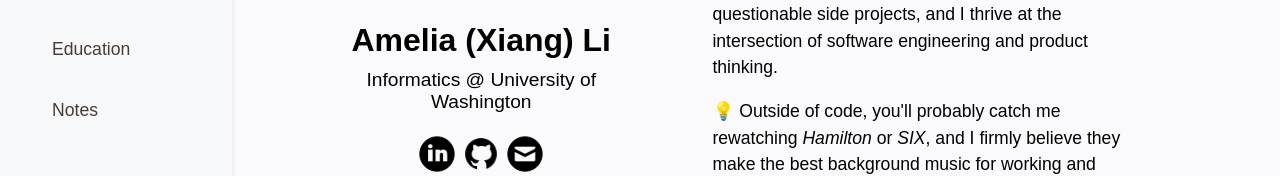
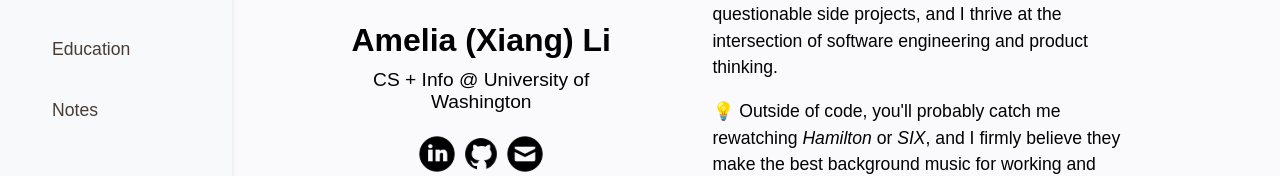
Before and after one commit to amelial9/amelial9.github.io, a React (Vite) app: page / in a window 1280 px wide. Shown: the part 360-536 px from the top of the page. Built offline with nearby package versions, Linux system fonts and the light colour scheme.

Commit message:
Update App.jsx

```diff
--- a/src/App.jsx
+++ b/src/App.jsx
@@ -23,7 +23,7 @@ function App() {
           <div className="sec1">
             <img src={portraitPic} className="portrait" alt="Amelia notion portrait pic" />
             <p className="name">Amelia (Xiang) Li</p>
-            <p>Informatics @ University of Washington</p>
+            <p>CS + Info @ University of Washington</p>
             <div className="icons">
               <IconLink href="https://www.linkedin.com/in/amelial9/" src={linkedin} alt="LinkedIn link" />
               <IconLink href="https://github.com/amelial9" src={github} alt="GitHub link" />
```
